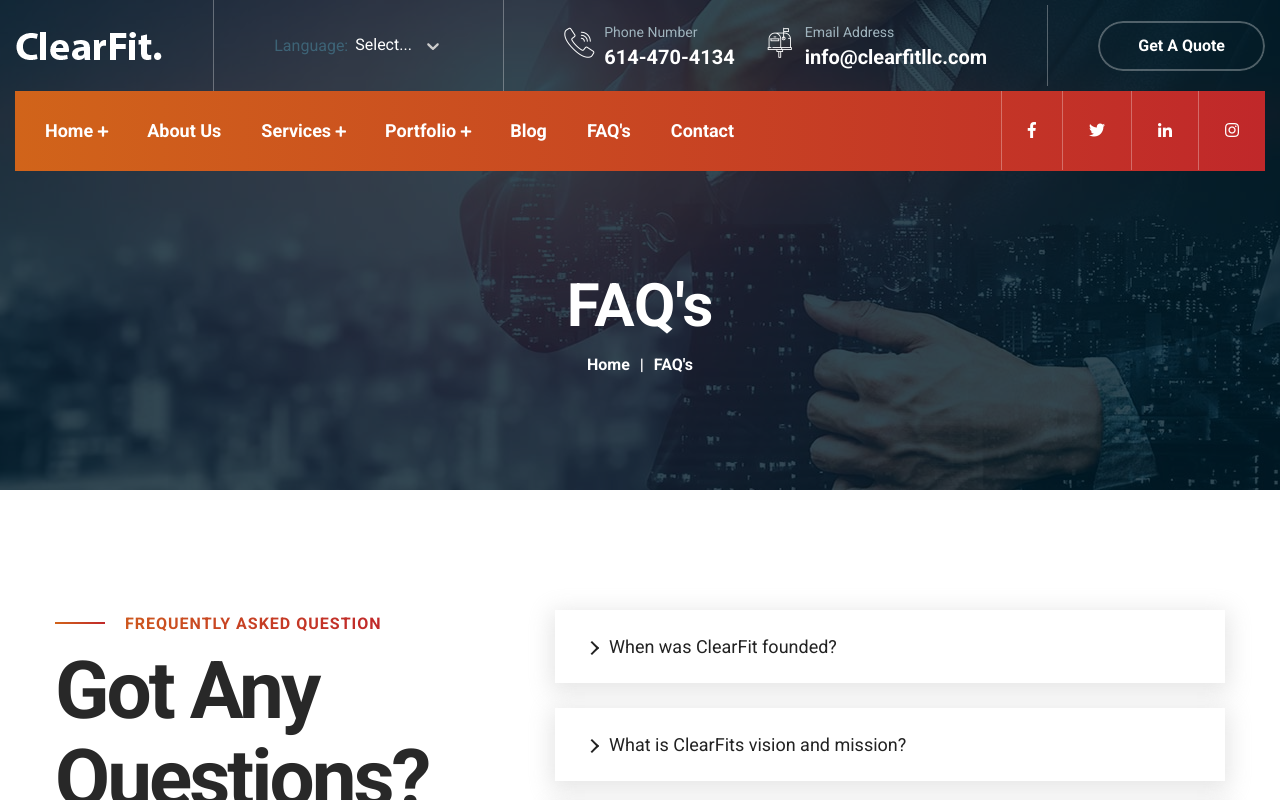
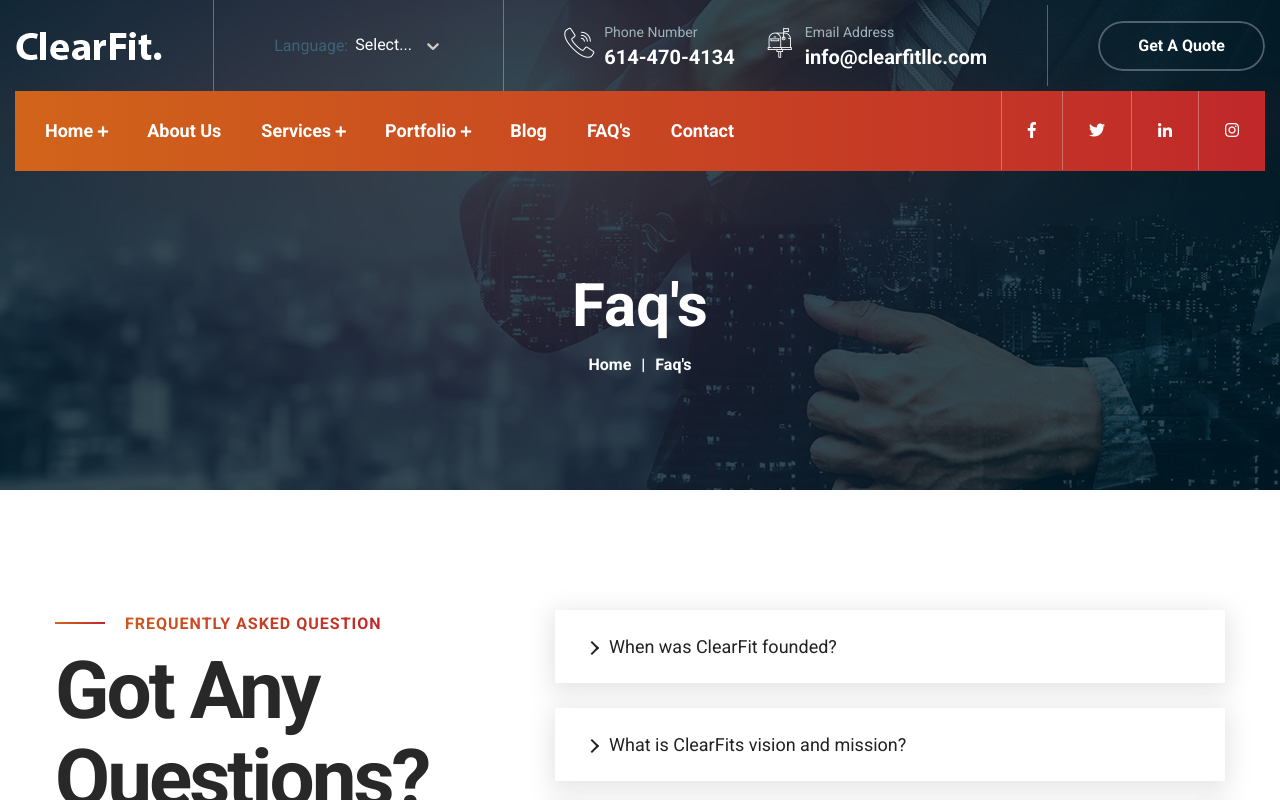
Before and after one commit to ricardowrk7/clearfit, a React (Create React App) app: page /faq in a window 1280 px wide. Shown: the top 800 px of the page. Built offline with nearby package versions, Linux system fonts and the light colour scheme.

Commit message:
fix: misspellings

```diff
--- a/src/markup/pages/faq.jsx
+++ b/src/markup/pages/faq.jsx
@@ -50,10 +50,10 @@ class Faq extends Component {
                     <div class="bottom-rotten-curve alternate"></div>
 
                     <div class="auto-container">
-                        <h1>FAQ's</h1>
+                        <h1>Faq's</h1>
                         <ul class="bread-crumb clearfix">
                             <li><Link to={'/#'}>Home</Link></li>
-                            <li class="active">FAQ's</li>
+                            <li class="active">Faq's</li>
                         </ul>
                     </div>
 
```
